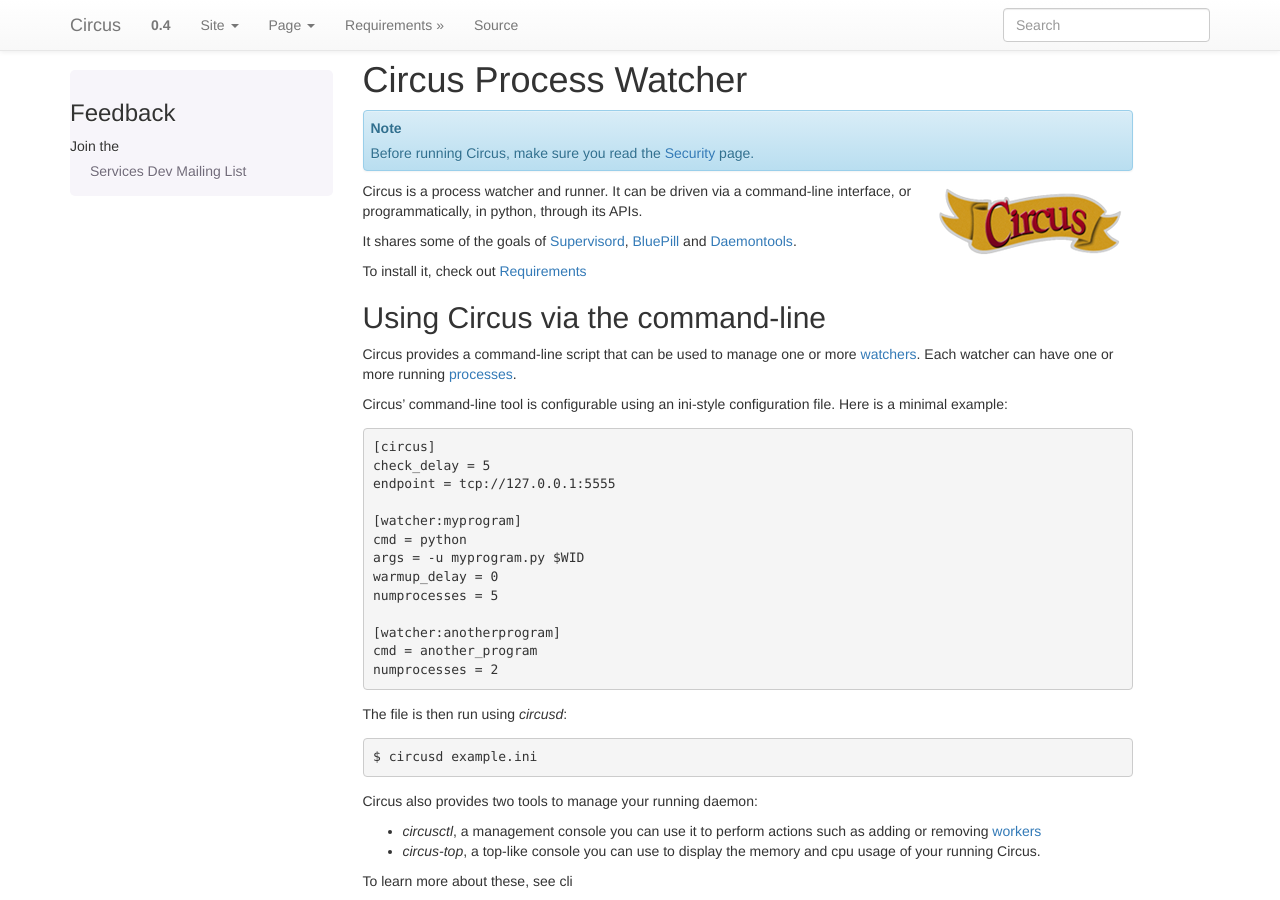
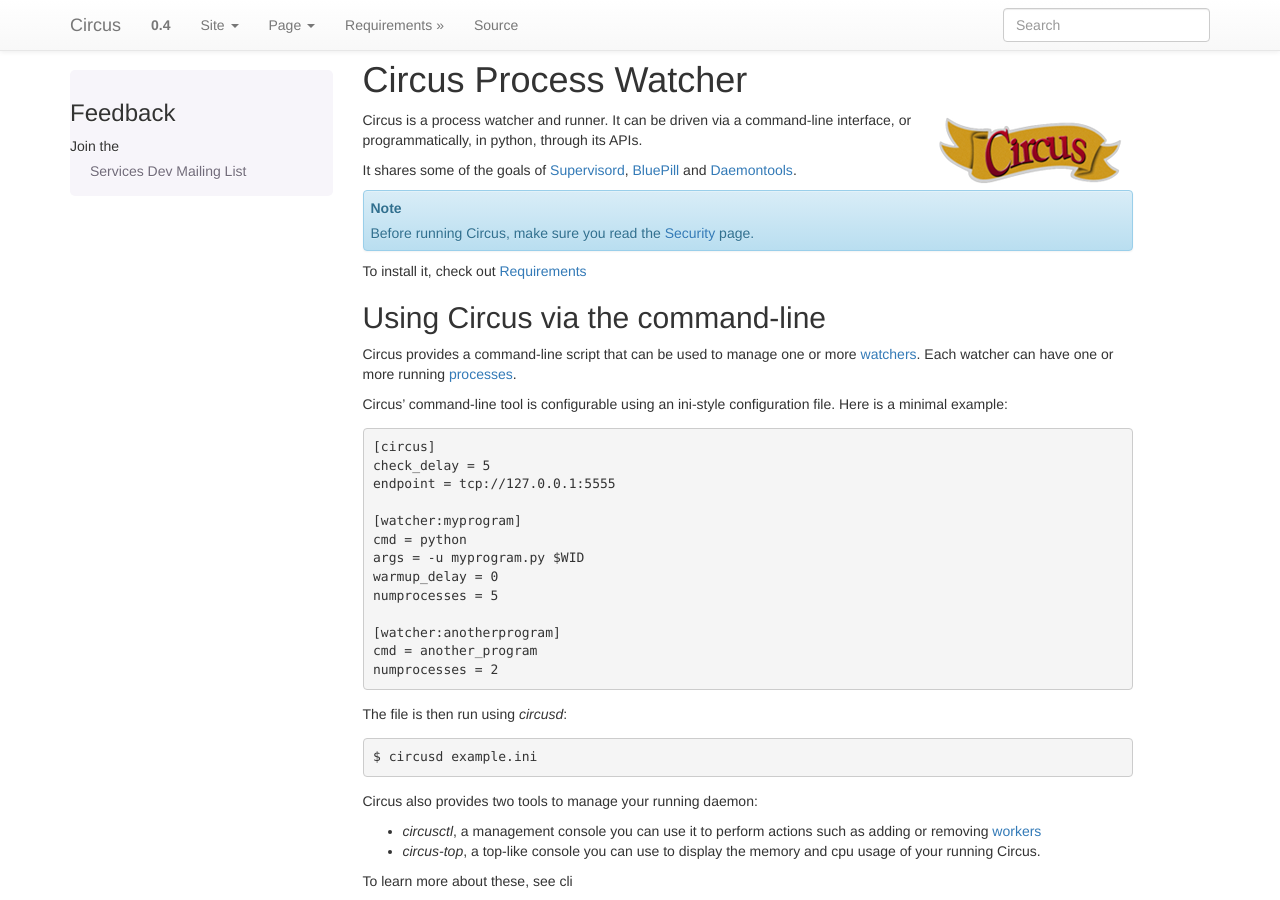
Before and after one commit to circus-tent/circus, a Sphinx documentation site: the page built from docs/source/index.rst, in a window 1280 px wide and 900 px high. Built offline with Sphinx 7.4.7, drawn with Linux system fonts in a browser that asks for light colours; pages that are not in the unit, such as notebooks, are missing from menus; part of the change alters nothing that is shown.

```diff
--- a/docs/source/index.rst
+++ b/docs/source/index.rst
@@ -1,9 +1,5 @@
 Circus Process Watcher
 ======================
-
-.. note::
-
-   Before running Circus, make sure you read the :ref:`Security` page.
 
 .. image:: images/circus-medium.png
    :align: right
@@ -14,6 +10,10 @@ command-line interface, or programmatically, in python, through its APIs.
 It shares some of the goals of `Supervisord <http://supervisord.org>`_,
 `BluePill <https://github.com/arya/bluepill>`_ and
 `Daemontools <http://cr.yp.to/daemontools.html>`_.
+
+.. note::
+
+   Before running Circus, make sure you read the :ref:`Security` page.
 
 To install it, check out :ref:`installation`
 
```
